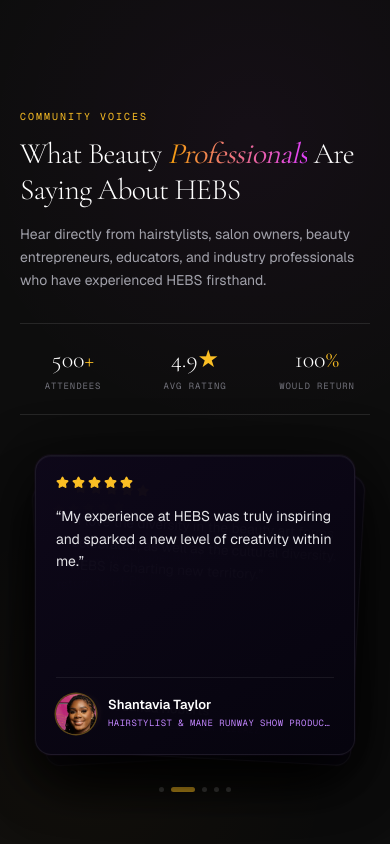
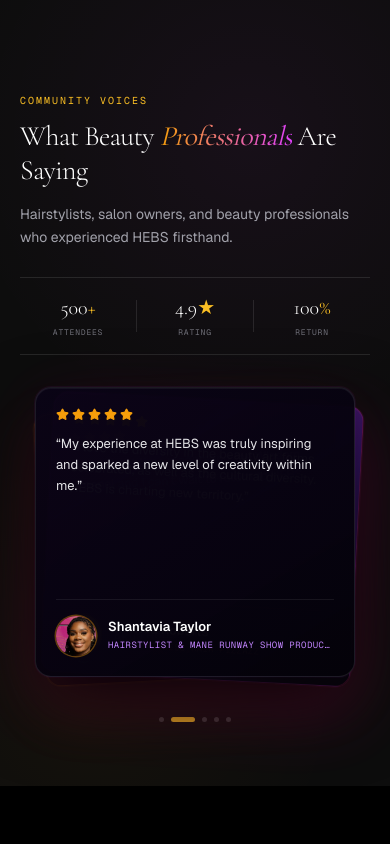
Before and after one commit to alexis800-glitch/hebs-lagos-2026, a Next.js app: page / in a window 390 px wide. Shown: the part 6880-7724 px from the top of the page. Built offline with nearby package versions, Linux system fonts and the light colour scheme.

Commit message:
auto: testimonial card color themes per position, mobile section improvements

```diff
--- a/components/TestimonialsSection.tsx
+++ b/components/TestimonialsSection.tsx
@@ -4,7 +4,7 @@ import { useState } from "react";
 import Image from "next/image";
 import { Star } from "lucide-react";
 import { motion } from "framer-motion";
-import { TestimonialCards, type CardData } from "@/components/ui/testimonial-cards";
+import { TestimonialCards, type CardData, type CardTheme } from "@/components/ui/testimonial-cards";
 import { useMounted } from "@/hooks/useMounted";
 
 const EASE = [0.25, 0.4, 0.25, 1] as const;
@@ -78,58 +78,126 @@ const TESTIMONIALS: Testimonial[] = [
   },
 ];
 
-/*
-  Dribbble-inspired card layout:
-    ★★★★★
-    "Quote text…"
-    ──────────────
-    [avatar]  Name
-              Title
-*/
-function TestimonialCard({ t }: { t: Testimonial }) {
+// ── 4 card themes — keyed by cluster position ─────────────────
+const THEME_STYLES: Record<
+  CardTheme,
+  {
+    bg: string;
+    border: string;
+    shadow: string;
+    starColor: string;
+    quoteColor: string;
+    nameColor: string;
+    titleColor: string;
+    divider: string;
+    ring: string;
+  }
+> = {
+  // pos 0 — FRONT: deep black glass with subtle magenta glow
+  front: {
+    bg: "linear-gradient(150deg, rgba(10,4,22,0.97) 0%, rgba(4,2,9,0.99) 100%)",
+    border: "1px solid rgba(255,255,255,0.09)",
+    shadow:
+      "0 28px 72px rgba(0,0,0,0.94), 0 0 0 1px rgba(200,50,240,0.07), inset 0 1px 0 rgba(255,255,255,0.05)",
+    starColor: "#f59e0b",
+    quoteColor: "#e4e4e7",
+    nameColor: "#ffffff",
+    titleColor: "#c084fc",
+    divider: "rgba(255,255,255,0.07)",
+    ring: "rgba(245,158,11,0.38)",
+  },
+  // pos 1 — ACCENT: magenta-to-purple gradient — distinctly brighter
+  accent: {
+    bg: "linear-gradient(145deg, rgba(120,20,115,0.84) 0%, rgba(80,28,160,0.88) 55%, rgba(6,2,16,0.94) 100%)",
+    border: "1px solid rgba(232,40,140,0.30)",
+    shadow:
+      "0 24px 68px rgba(210,0,140,0.42), 0 0 0 1px rgba(232,40,140,0.14), inset 0 1px 0 rgba(255,120,220,0.10)",
+    starColor: "#fbbf24",
+    quoteColor: "#f3f4f6",
+    nameColor: "#ffffff",
+    titleColor: "#f9a8d4",
+    divider: "rgba(232,40,140,0.20)",
+    ring: "rgba(245,158,11,0.44)",
+  },
+  // pos 2 — GOLD: dark bronze/gold luxury
+  gold: {
+    bg: "linear-gradient(145deg, rgba(62,38,3,0.90) 0%, rgba(30,18,2,0.94) 55%, rgba(4,3,1,0.98) 100%)",
+    border: "1px solid rgba(245,158,11,0.24)",
+    shadow:
+      "0 24px 62px rgba(160,98,0,0.34), 0 0 0 1px rgba(245,158,11,0.11), inset 0 1px 0 rgba(255,200,50,0.07)",
+    starColor: "#f59e0b",
+    quoteColor: "#fef3c7",
+    nameColor: "#fefce8",
+    titleColor: "#fbbf24",
+    divider: "rgba(245,158,11,0.16)",
+    ring: "rgba(245,158,11,0.50)",
+  },
+  // pos 3 — CHARCOAL: dark charcoal with subtle purple edge
+  charcoal: {
+    bg: "linear-gradient(145deg, rgba(26,26,33,0.95) 0%, rgba(12,12,17,0.98) 60%, rgba(38,16,56,0.40) 100%)",
+    border: "1px solid rgba(147,51,234,0.16)",
+    shadow:
+      "0 24px 58px rgba(0,0,0,0.90), 0 0 0 1px rgba(147,51,234,0.08), inset 0 1px 0 rgba(255,255,255,0.03)",
+    starColor: "#f59e0b",
+    quoteColor: "#d4d4d8",
+    nameColor: "#f4f4f5",
+    titleColor: "#a78bfa",
+    divider: "rgba(147,51,234,0.13)",
+    ring: "rgba(245,158,11,0.30)",
+  },
+};
+
+// ── Card component — theme-aware ───────────────────────────────
+function TestimonialCard({ t, theme }: { t: Testimonial; theme: CardTheme }) {
   const [imgFailed, setImgFailed] = useState(false);
+  const s = THEME_STYLES[theme];
 
   return (
     <div
-      className="w-full h-full rounded-2xl flex flex-col select-none border border-white/[0.07] p-5 md:p-7"
+      className="w-full h-full rounded-2xl flex flex-col select-none p-5"
       style={{
-        background:
-          "linear-gradient(150deg, rgba(14,8,26,0.97) 0%, rgba(6,4,14,0.99) 100%)",
-        boxShadow:
-          "0 20px 64px rgba(0,0,0,0.88), inset 0 1px 0 rgba(255,255,255,0.04), 0 0 0 1px rgba(180,60,240,0.05)",
+        background: s.bg,
+        border: s.border,
+        boxShadow: s.shadow,
       }}
     >
       {/* Stars */}
-      <div className="flex gap-[3px] mb-4" aria-label="5 out of 5 stars">
+      <div className="flex gap-[3px] mb-3" aria-label="5 out of 5 stars">
         {Array.from({ length: 5 }).map((_, i) => (
           <Star
             key={i}
             size={13}
-            className="fill-amber-400 text-amber-400"
+            style={{ fill: s.starColor, color: s.starColor }}
             aria-hidden="true"
           />
         ))}
       </div>
 
       {/* Quote */}
-      <blockquote className="flex-1 mb-1">
-        <p className="font-sans text-zinc-200 leading-relaxed text-sm md:text-[15px]">
+      <blockquote className="flex-1">
+        <p
+          className="font-sans leading-relaxed text-[13px]"
+          style={{ color: s.quoteColor }}
+        >
           &ldquo;{t.quote}&rdquo;
         </p>
       </blockquote>
 
       {/* Divider */}
-      <div className="h-px bg-white/[0.07] my-4 md:my-5" />
+      <div className="my-4" style={{ height: 1, background: s.divider }} />
 
       {/* Author row */}
       <div className="flex items-center gap-3">
-        <div className="relative rounded-full overflow-hidden flex-shrink-0 ring-[1.5px] ring-amber-400/35 w-10 h-10 md:w-11 md:h-11">
+        <div
+          className="relative rounded-full overflow-hidden flex-shrink-0 w-10 h-10"
+          style={{ boxShadow: `0 0 0 1.5px ${s.ring}` }}
+        >
           {!imgFailed ? (
             <Image
               src={t.image}
               alt={t.name}
               fill
-              sizes="44px"
+              sizes="40px"
               className="object-cover"
               style={{ objectPosition: t.objectPosition }}
               onError={() => setImgFailed(true)}
@@ -147,12 +215,15 @@ function TestimonialCard({ t }: { t: Testimonial }) {
         </div>
 
         <div className="min-w-0">
-          <p className="font-sans font-semibold text-white leading-tight text-[13px] md:text-sm truncate">
+          <p
+            className="font-sans font-semibold leading-tight text-[13px] truncate"
+            style={{ color: s.nameColor }}
+          >
             {t.name}
           </p>
           <p
-            className="font-mono uppercase tracking-wider mt-[3px] text-[9px] md:text-[10px] truncate"
-            style={{ color: "#c084fc" }}
+            className="font-mono uppercase tracking-wider mt-[3px] text-[9px] truncate"
+            style={{ color: s.titleColor }}
           >
             {t.title}
           </p>
@@ -162,23 +233,23 @@ function TestimonialCard({ t }: { t: Testimonial }) {
   );
 }
 
+// ── Section ────────────────────────────────────────────────────
 export default function TestimonialsSection() {
   const mounted = useMounted();
 
-  // Build card data once — shared between mobile and desktop stacks
   const cards: CardData[] = TESTIMONIALS.map((t) => ({
     id: t.id,
-    content: <TestimonialCard t={t} />,
+    render: (theme: CardTheme) => <TestimonialCard t={t} theme={theme} />,
   }));
 
   const Glows = (
     <div aria-hidden="true" className="pointer-events-none absolute inset-0 overflow-hidden">
       <div
-        className="absolute -top-40 -right-40 w-[600px] h-[600px] rounded-full opacity-[0.04]"
+        className="absolute -top-40 -right-40 w-[600px] h-[600px] rounded-full opacity-[0.05]"
         style={{ background: "radial-gradient(circle, #e040fb 0%, transparent 70%)" }}
       />
       <div
-        className="absolute -bottom-40 -left-40 w-[500px] h-[500px] rounded-full opacity-[0.03]"
+        className="absolute -bottom-40 -left-40 w-[500px] h-[500px] rounded-full opacity-[0.04]"
         style={{ background: "radial-gradient(circle, #f59e0b 0%, transparent 70%)" }}
       />
     </div>
@@ -192,13 +263,11 @@ export default function TestimonialsSection() {
       {Glows}
 
       {/*
-        ══════════════════════════════════════════════════════
-        MOBILE  —  below md (768px)
-        eyebrow → title → paragraph → stats → card stack → dots
-        TestimonialCards handles its own auto-rotate + drag + dots.
-        ══════════════════════════════════════════════════════
+        ════════════════════════════════════════════════
+        MOBILE  —  below md (768 px)
+        ════════════════════════════════════════════════
       */}
-      <div className="md:hidden relative z-10 px-5 pt-28 pb-16 overflow-x-hidden">
+      <div className="md:hidden relative z-10 px-5 pt-24 pb-16 overflow-x-hidden">
 
         <motion.p
           initial={mounted ? { opacity: 0 } : false}
@@ -215,7 +284,7 @@ export default function TestimonialsSection() {
           whileInView={{ opacity: 1, y: 0 }}
           viewport={{ once: true, amount: 0.3 }}
           transition={{ duration: 0.7, ease: EASE }}
-          className="font-serif text-[1.85rem] font-light text-white leading-[1.2] tracking-tight mb-4"
+          className="font-serif text-[1.75rem] font-light text-white leading-[1.2] tracking-tight mb-4"
         >
           What Beauty{" "}
           <em
@@ -224,7 +293,7 @@ export default function TestimonialsSection() {
           >
             Professionals
           </em>{" "}
-          Are Saying About HEBS
+          Are Saying
         </motion.h2>
 
         <motion.p
@@ -232,56 +301,56 @@ export default function TestimonialsSection() {
           whileInView={{ opacity: 1 }}
           viewport={{ once: true, amount: 0.3 }}
           transition={{ duration: 0.6, ease: EASE, delay: 0.1 }}
-          className="font-sans text-sm text-zinc-400 leading-relaxed mb-8"
+          className="font-sans text-sm text-zinc-400 leading-relaxed mb-7"
         >
-          Hear directly from hairstylists, salon owners, beauty entrepreneurs,
-          educators, and industry professionals who have experienced HEBS firsthand.
+          Hairstylists, salon owners, and beauty professionals who experienced
+          HEBS firsthand.
         </motion.p>
 
-        {/* Stats */}
+        {/* Stats row */}
         <motion.div
           initial={mounted ? { opacity: 0, y: 10 } : false}
           whileInView={{ opacity: 1, y: 0 }}
           viewport={{ once: true, amount: 0.3 }}
           transition={{ duration: 0.6, ease: EASE, delay: 0.15 }}
-          className="grid grid-cols-3 gap-4 text-center border-t border-b border-white/10 py-5 mb-10"
+          className="flex items-center justify-between border-t border-b border-white/10 py-4 mb-8"
         >
-          <div>
-            <p className="font-serif text-2xl font-light text-white">
+          <div className="text-center flex-1">
+            <p className="font-serif text-xl font-light text-white">
               500<span className="text-amber-400">+</span>
             </p>
-            <p className="font-mono text-[9px] uppercase tracking-widest text-zinc-500 mt-1">
+            <p className="font-mono text-[8px] uppercase tracking-widest text-zinc-500 mt-1">
               Attendees
             </p>
           </div>
-          <div>
-            <p className="font-serif text-2xl font-light text-white">
+          <div className="w-px h-8 bg-white/10" />
+          <div className="text-center flex-1">
+            <p className="font-serif text-xl font-light text-white">
               4.9<span className="text-amber-400">★</span>
             </p>
-            <p className="font-mono text-[9px] uppercase tracking-widest text-zinc-500 mt-1">
-              Avg Rating
+            <p className="font-mono text-[8px] uppercase tracking-widest text-zinc-500 mt-1">
+              Rating
             </p>
           </div>
-          <div>
-            <p className="font-serif text-2xl font-light text-white">
+          <div className="w-px h-8 bg-white/10" />
+          <div className="text-center flex-1">
+            <p className="font-serif text-xl font-light text-white">
               100<span className="text-amber-400">%</span>
             </p>
-            <p className="font-mono text-[9px] uppercase tracking-widest text-zinc-500 mt-1">
-              Would Return
+            <p className="font-mono text-[8px] uppercase tracking-widest text-zinc-500 mt-1">
+              Return
             </p>
           </div>
         </motion.div>
 
-        {/* Stacked card cluster — subtle on mobile, auto-rotates, swipeable, dots included */}
+        {/* Card stack */}
         <TestimonialCards cards={cards} autoRotateInterval={5000} />
       </div>
 
       {/*
-        ══════════════════════════════════════════════════════
-        DESKTOP  —  md+ (768px)
-        Left: section header + stats
-        Right: Dribbble-inspired stacked card cluster with hover spread
-        ══════════════════════════════════════════════════════
+        ════════════════════════════════════════════════
+        DESKTOP  —  md+ (768 px)
+        ════════════════════════════════════════════════
       */}
       <div className="hidden md:block relative z-10 max-w-screen-xl mx-auto px-6 lg:px-10 py-28 lg:py-36">
         <div className="grid grid-cols-1 xl:grid-cols-[1fr_560px] gap-12 xl:gap-16 items-center">
@@ -344,7 +413,7 @@ export default function TestimonialsSection() {
             </div>
           </motion.div>
 
-          {/* Right — stacked card cluster */}
+          {/* Right — card cluster */}
           <motion.div
             initial={mounted ? { opacity: 0, x: 40 } : false}
             whileInView={{ opacity: 1, x: 0 }}
--- a/components/sections/testimonials-section.tsx
+++ b/components/sections/testimonials-section.tsx
@@ -4,7 +4,7 @@ import { useState } from "react";
 import Image from "next/image";
 import { Star } from "lucide-react";
 import { motion } from "framer-motion";
-import { TestimonialCards, type CardData } from "@/components/ui/testimonial-cards";
+import { TestimonialCards, type CardData, type CardTheme } from "@/components/ui/testimonial-cards";
 import { useMounted } from "@/hooks/useMounted";
 
 const EASE = [0.25, 0.4, 0.25, 1] as const;
@@ -176,10 +176,10 @@ function TestimonialCard({ t }: { t: Testimonial }) {
 export default function TestimonialsSection() {
   const mounted = useMounted();
 
-  /* Build cards once — shared by both mobile and desktop stacks */
   const cards: CardData[] = TESTIMONIALS.map((t) => ({
     id: t.id,
-    content: <TestimonialCard t={t} />,
+    // eslint-disable-next-line @typescript-eslint/no-unused-vars
+    render: (_theme: CardTheme) => <TestimonialCard t={t} />,
   }));
 
   const Glows = (
--- a/components/ui/testimonial-cards.tsx
+++ b/components/ui/testimonial-cards.tsx
@@ -3,9 +3,14 @@
 import { useState, useCallback, useRef, useEffect } from "react";
 import { motion, useReducedMotion, type PanInfo } from "framer-motion";
 
+// ── Theme system ───────────────────────────────────────────────
+// Themes are assigned by POSITION in the cluster, not by testimonial.
+// pos 0 (front) → 'front', pos 1 → 'accent', pos 2 → 'gold', pos 3 → 'charcoal'
+export type CardTheme = "front" | "accent" | "gold" | "charcoal";
+
 export interface CardData {
   id: string;
-  content: React.ReactNode;
+  render: (theme: CardTheme) => React.ReactNode;
 }
 
 interface Props {
@@ -14,11 +19,13 @@ interface Props {
   className?: string;
 }
 
-// Desktop cluster geometry
-const CW      = 560;  // cluster container width
-const CH      = 430;  // cluster container height
-const CARD_W  = 340;  // individual card width
-const CARD_H  = 295;  // individual card height
+const THEMES: readonly CardTheme[] = ["front", "accent", "gold", "charcoal"];
+
+// Cluster geometry (desktop)
+const CW     = 560;
+const CH     = 430;
+const CARD_W = 340;
+const CARD_H = 295;
 
 type Pos = {
   x: number; y: number;
@@ -27,33 +34,24 @@ type Pos = {
 };
 
 /*
-  Dribbble-style cluster — 4 cards at explicit absolute positions.
-  All cards start at top:0 left:0; x/y translate them to position.
-  Rotation is around each card's own centre (originX/Y 0.5).
-
-  Cluster visual map:
-    [card-2: top-left, -7°]    [card-3: top-right, +4°]
-       [card-0: front, -2°]  [card-1: back-right, +6°]
+  Desktop cluster — 4 cards at explicit absolute positions.
+  pos 0 = front (bottom-left), pos 1 = back-right,
+  pos 2 = back-left-top, pos 3 = back-right-top
 */
 const DESKTOP: Pos[] = [
-  // front  — left:0, bottom:48
   { x: 0,              y: CH - 48 - CARD_H, rotate: -2, scale: 1,    opacity: 1,    zIndex: 40 },
-  // back-right — right:48, bottom:16
   { x: CW - 48 - CARD_W, y: CH - 16 - CARD_H, rotate:  6, scale: 0.97, opacity: 1,    zIndex: 30 },
-  // back-left-top — left:96, top:0
-  { x: 96,             y: 0,                 rotate: -7, scale: 0.94, opacity: 0.85, zIndex: 20 },
-  // back-right-top — right:0, top:32
-  { x: CW - CARD_W,    y: 32,                rotate:  4, scale: 0.91, opacity: 0.70, zIndex: 10 },
-  // hidden (5th slot — fades out behind front)
+  { x: 96,             y: 0,                 rotate: -7, scale: 0.94, opacity: 0.88, zIndex: 20 },
+  { x: CW - CARD_W,    y: 32,                rotate:  4, scale: 0.91, opacity: 0.72, zIndex: 10 },
   { x: 0,              y: CH - 48 - CARD_H, rotate: -2, scale: 0.88, opacity: 0,    zIndex: 0  },
 ];
 
-// Mobile: subtle centred stack, no card escapes the viewport
+// Mobile — compact centred stack, 3 visible cards
 const MOBILE: Pos[] = [
   { x:  0, y:  0, rotate:  0, scale: 1,    opacity: 1,    zIndex: 40 },
-  { x:  8, y:  8, rotate:  3, scale: 0.97, opacity: 0.75, zIndex: 30 },
-  { x: -6, y: 13, rotate: -3, scale: 0.94, opacity: 0.50, zIndex: 20 },
-  { x:  0, y: 17, rotate:  0, scale: 0.91, opacity: 0,    zIndex: 0  },
+  { x:  7, y:  7, rotate:  3, scale: 0.97, opacity: 0.80, zIndex: 30 },
+  { x: -5, y: 11, rotate: -3, scale: 0.94, opacity: 0.55, zIndex: 20 },
+  { x:  0, y: 15, rotate:  0, scale: 0.91, opacity: 0,    zIndex: 0  },
 ];
 
 export function TestimonialCards({
@@ -111,27 +109,20 @@ export function TestimonialCards({
         {cards.map((card, i) => {
           const pos      = (i - active + n) % n;
           const t        = DESKTOP[Math.min(pos, DESKTOP.length - 1)];
+          const theme    = THEMES[Math.min(pos, THEMES.length - 1)];
           const isActive = pos === 0;
 
           return (
             <motion.div
               key={card.id}
               animate={{
-                x:       t.x,
-                y:       t.y,
-                rotate:  t.rotate,
-                scale:   t.scale,
-                opacity: t.opacity,
+                x: t.x, y: t.y,
+                rotate: t.rotate, scale: t.scale, opacity: t.opacity,
               }}
               style={{
-                position: "absolute",
-                top:      0,
-                left:     0,
-                width:    CARD_W,
-                height:   CARD_H,
-                zIndex:   t.zIndex,
-                originX:  0.5,
-                originY:  0.5,
+                position: "absolute", top: 0, left: 0,
+                width: CARD_W, height: CARD_H,
+                zIndex: t.zIndex, originX: 0.5, originY: 0.5,
               }}
               transition={spring}
               drag={isActive ? "x" : false}
@@ -139,34 +130,28 @@ export function TestimonialCards({
               dragElastic={0.15}
               onDragEnd={isActive ? onDragEnd : undefined}
               whileDrag={!shouldReduceMotion ? { scale: 1.03 } : undefined}
-              className={
-                isActive
-                  ? "cursor-grab active:cursor-grabbing"
-                  : "pointer-events-none"
-              }
+              className={isActive ? "cursor-grab active:cursor-grabbing" : "pointer-events-none"}
             >
-              {card.content}
+              {card.render(theme)}
             </motion.div>
           );
         })}
       </div>
 
       {/* ── MOBILE centred stack ────────────────────────────────── */}
-      <div className="md:hidden relative w-[88vw] max-w-[320px] h-[300px]">
+      <div className="md:hidden relative w-[88vw] max-w-[320px] h-[290px]">
         {cards.map((card, i) => {
           const pos      = (i - active + n) % n;
           const t        = MOBILE[Math.min(pos, MOBILE.length - 1)];
+          const theme    = THEMES[Math.min(pos, THEMES.length - 1)];
           const isActive = pos === 0;
 
           return (
             <motion.div
               key={card.id}
               animate={{
-                x:       t.x,
-                y:       t.y,
-                rotate:  t.rotate,
-                scale:   t.scale,
-                opacity: t.opacity,
+                x: t.x, y: t.y,
+                rotate: t.rotate, scale: t.scale, opacity: t.opacity,
               }}
               style={{ position: "absolute", inset: 0, zIndex: t.zIndex }}
               transition={spring}
@@ -175,13 +160,9 @@ export function TestimonialCards({
               dragElastic={0.18}
               onDragEnd={isActive ? onDragEnd : undefined}
               whileDrag={!shouldReduceMotion ? { scale: 1.02 } : undefined}
-              className={
-                isActive
-                  ? "cursor-grab active:cursor-grabbing"
-                  : "pointer-events-none"
-              }
+              className={isActive ? "cursor-grab active:cursor-grabbing" : "pointer-events-none"}
             >
-              {card.content}
+              {card.render(theme)}
             </motion.div>
           );
         })}
@@ -189,7 +170,7 @@ export function TestimonialCards({
 
       {/* ── Navigation dots ─────────────────────────────────────── */}
       <div
-        className="flex items-center justify-center gap-[7px] mt-8"
+        className="flex items-center justify-center gap-[7px] mt-10"
         role="tablist"
         aria-label="Testimonials navigation"
       >
@@ -203,7 +184,7 @@ export function TestimonialCards({
             className={`rounded-full transition-all duration-300 focus-visible:outline-none focus-visible:ring-2 focus-visible:ring-amber-400 ${
               i === active
                 ? "w-6 h-[5px] bg-amber-400"
-                : "w-[5px] h-[5px] bg-white/25 hover:bg-white/50"
+                : "w-[5px] h-[5px] bg-white/20 hover:bg-white/45"
             }`}
           />
         ))}
```
